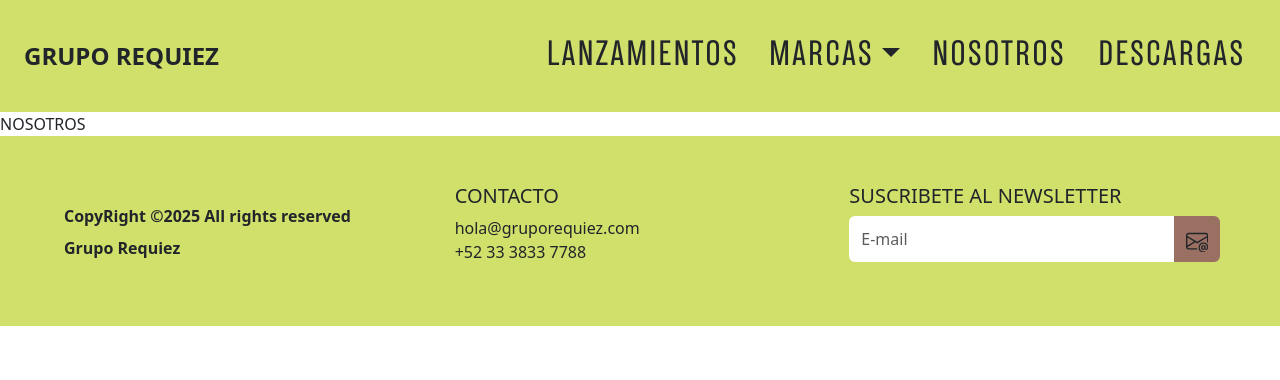
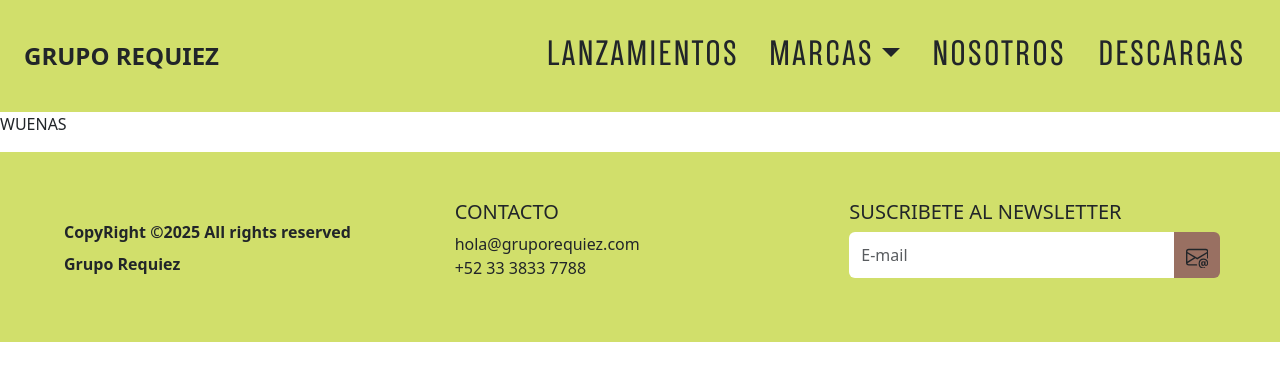
Before and after one commit to NaiZenay/EXPO-MUEBLES, a React (Vite) app: page /nosotros in a window 1280 px wide. Shown: the top 380 px of the page. Built offline with nearby package versions, Linux system fonts and the light colour scheme.

Commit message:
fix(pages) carga de paginas con el LAYOUT de las todas las paginas

```diff
--- a/src/LAYOUT/PageLayOut.jsx
+++ b/src/LAYOUT/PageLayOut.jsx
@@ -1,38 +1,46 @@
 import { useEffect } from "react";
-import anime from 'animejs/lib/anime.es.js';
-import Nav from '../Components/Nav/Nav';
-import Footer from '../Components/Footer/Footer';
-import Pantalla from '../Components/PantallaCarga/Pantalla';
+import { useLocation } from "react-router-dom";
+import anime from "animejs/lib/anime.es.js";
+import Nav from "../Components/Nav/Nav";
+import Footer from "../Components/Footer/Footer";
+import Pantalla from "../Components/PantallaCarga/Pantalla";
 
-const PageLayOut = ({children}) => {
+const PageLayOut = ({ children }) => {
+  const location = useLocation();
+
   useEffect(() => {
-        window.scrollTo(0, 0);
+    // Reiniciar la visibilidad de la pantalla de carga
+    const pantallaCarga = document.getElementById("pantalla-carga");
+    if (pantallaCarga) {
+      pantallaCarga.style.display = "block"; // Asegurar que se muestre
+    }
 
-        // Prevenir el desplazamiento durante la animación
-        document.body.style.overflow = 'hidden';
+    // Bloquear desplazamiento durante la animación
+    document.body.style.overflow = "hidden";
 
+    // Ejecutar animación
     anime({
       targets: "#pantalla-carga",
       translateY: ["0%", "-100%"],
       easing: "easeInOutQuad",
       duration: 1400,
       complete: () => {
-            const pantallaCarga = document.getElementById("pantalla-carga");
         if (pantallaCarga) {
-              pantallaCarga.parentNode.removeChild(pantallaCarga);
+          pantallaCarga.style.display = "none"; // Ocultar pantalla de carga al terminar
         }
-            document.body.style.overflow = '';
+        document.body.style.overflow = ""; // Restaurar desplazamiento
       },
     });
-      }, []);
+  }, [location]); // Escuchar cambios de ruta
+
   return (
     <>
       <Pantalla />
       <Nav />
-            {children}
+      <main>{children}</main>
       <Footer />
     </>
-    )
-}
+  );
+};
 
-export default PageLayOut
+export default PageLayOut;
--- a/src/Pages/Home/Home.jsx
+++ b/src/Pages/Home/Home.jsx
@@ -1,4 +1,3 @@
-import PageLayOut from "../../LAYOUT/PageLayOut";
 import Banner from '../../Components/Banner/Banner';
 import Carrusel from '../../Components/Carrusel/Carrusel';
 import Marcas from '../../Components/Marcas/Marcas';
@@ -6,7 +5,7 @@
 
 const Home = () => {
   return (
-    <PageLayOut>
+    <>
       <Banner />
       <div className='lanzamientos-container mt-5 mb-5'>
         <p className='SANS-REGULAR lanzaminetos fw-bolder mt-5 text-dark mb-0'>LANZAMIEN</p>
@@ -14,7 +13,7 @@
       </div>
       <Carrusel />
       <Marcas />
-    </PageLayOut>
+    </>
   );
 };
 
--- a/src/Pages/Nosotros/Nosotros.jsx
+++ b/src/Pages/Nosotros/Nosotros.jsx
@@ -1,9 +1,6 @@
-import PageLayOut from "../../LAYOUT/PageLayOut";
 const Nosotros = () => {
     return (
-        <PageLayOut>
-            NOSOTROS
-        </PageLayOut>
+     <p>WUENAS</p>
     )
 }
 
--- a/src/Router.jsx
+++ b/src/Router.jsx
@@ -1,15 +1,18 @@
-import { BrowserRouter,Routes,Route } from 'react-router-dom'
+import { BrowserRouter, Routes, Route } from 'react-router-dom'
 import Home from "./Pages/Home/Home.jsx"
 import Productos from './Pages/Productos/Productos.jsx'
 import Nosotros from "./Pages/Nosotros/Nosotros.jsx"
+import PageLayOut from './LAYOUT/PageLayOut.jsx'
 const Router = () => {
   return (
     <BrowserRouter>
-    <Routes>
-        <Route path='/' element={<Home/>}/>
-        <Route path='/productos' element={<Productos/>}/>
-        <Route path='/nosotros' element={<Nosotros/>}/>
-    </Routes>
+      <PageLayOut>
+        <Routes>
+          <Route path='/' element={<Home />} />
+          <Route path='/productos' element={<Productos />} />
+          <Route path='/nosotros' element={<Nosotros />} />
+        </Routes>
+        </PageLayOut>
     </BrowserRouter>
   )
 }
```
Lines whose indentation alone changed are shown as unchanged.
